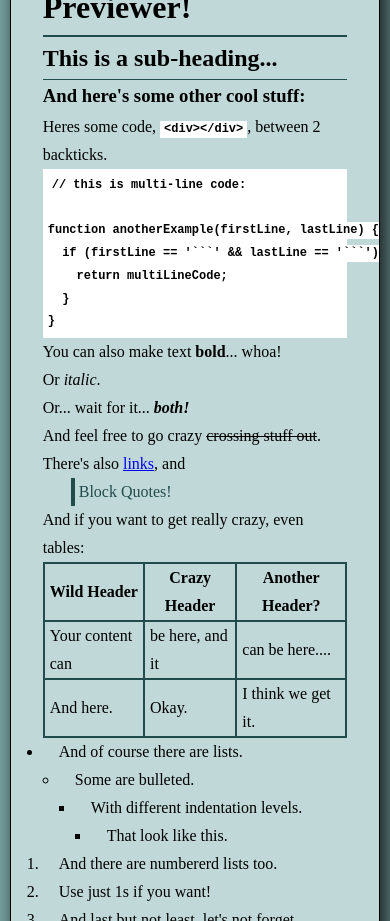
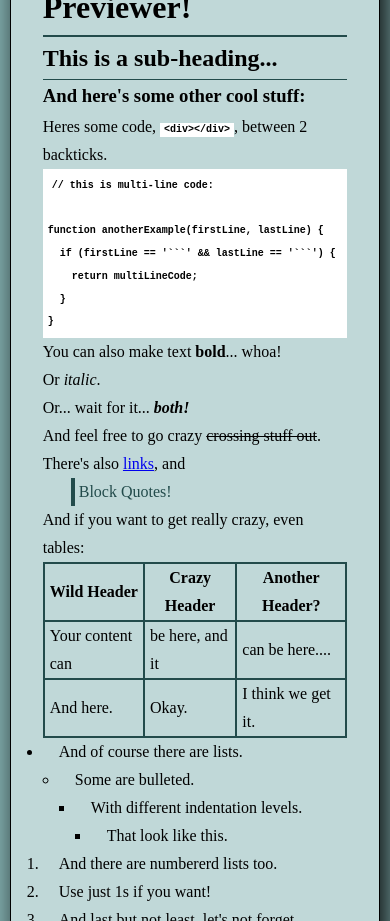
Before and after one commit to armandowjunior/fcc-markdown-previewer, a React (Create React App) app: page / in a window 390 px wide. Shown: the part 1040-1961 px from the top of the page. Built offline with nearby package versions, Linux system fonts and the light colour scheme.

Commit message:
Update CSS with Flexbox

```diff
--- a/src/App.css
+++ b/src/App.css
@@ -35,7 +35,7 @@ span {
 .App {
   width: 95%;
   max-width: 1600px;
-  min-height: 800px;
+  min-height: 600px;
   margin: 3em auto;
   display: flex;
   justify-content: space-evenly;
@@ -125,7 +125,8 @@ li {
 @media (max-width: 1000px) {
   .App {
     flex-direction: column;
-    max-width: 700px;
+    width: 95%;
+    align-items: center;
     margin: 2em auto;
   }
 
@@ -142,4 +143,8 @@ li {
   .preview-wrapper {
     width: 100%;
   }
+
+  code {
+    font-size: 10px;
+  }
 }
```
Also changed, not shown: 1 other file (tests, documents, lock files or other folders).
